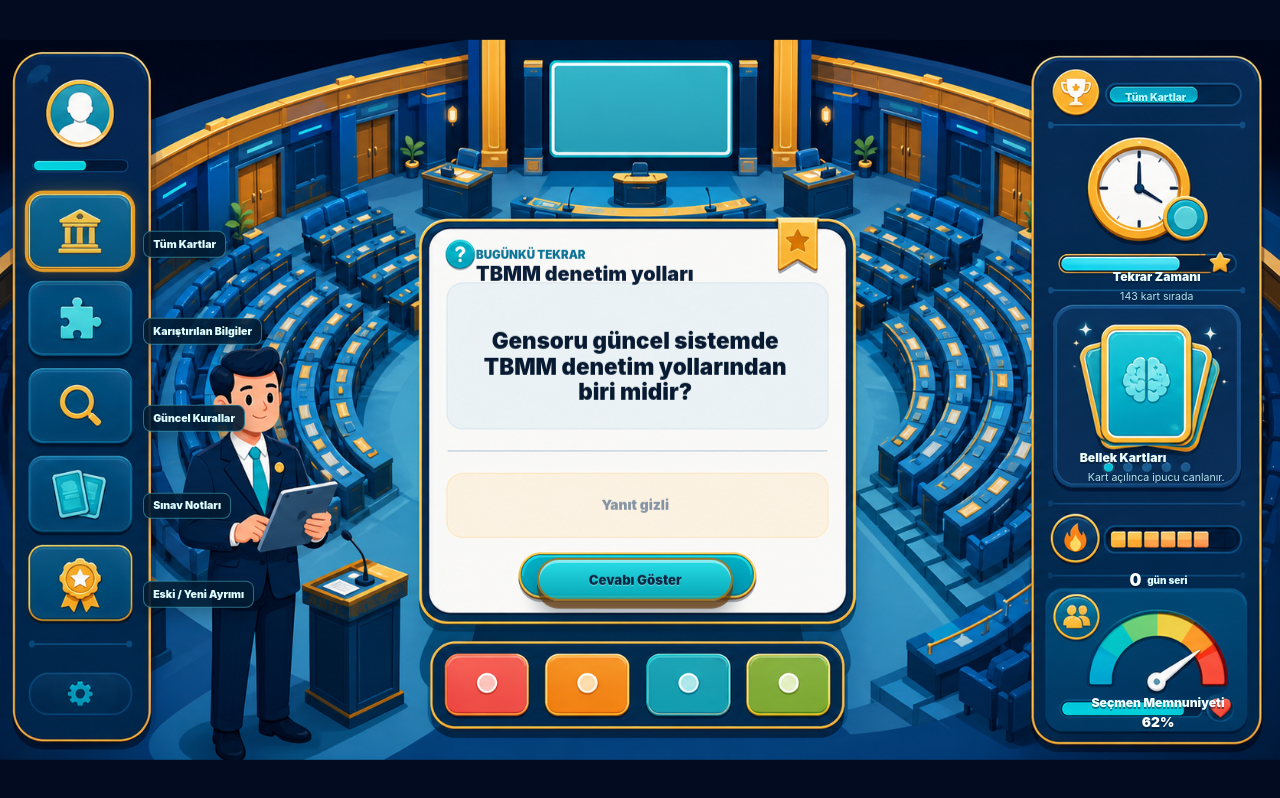
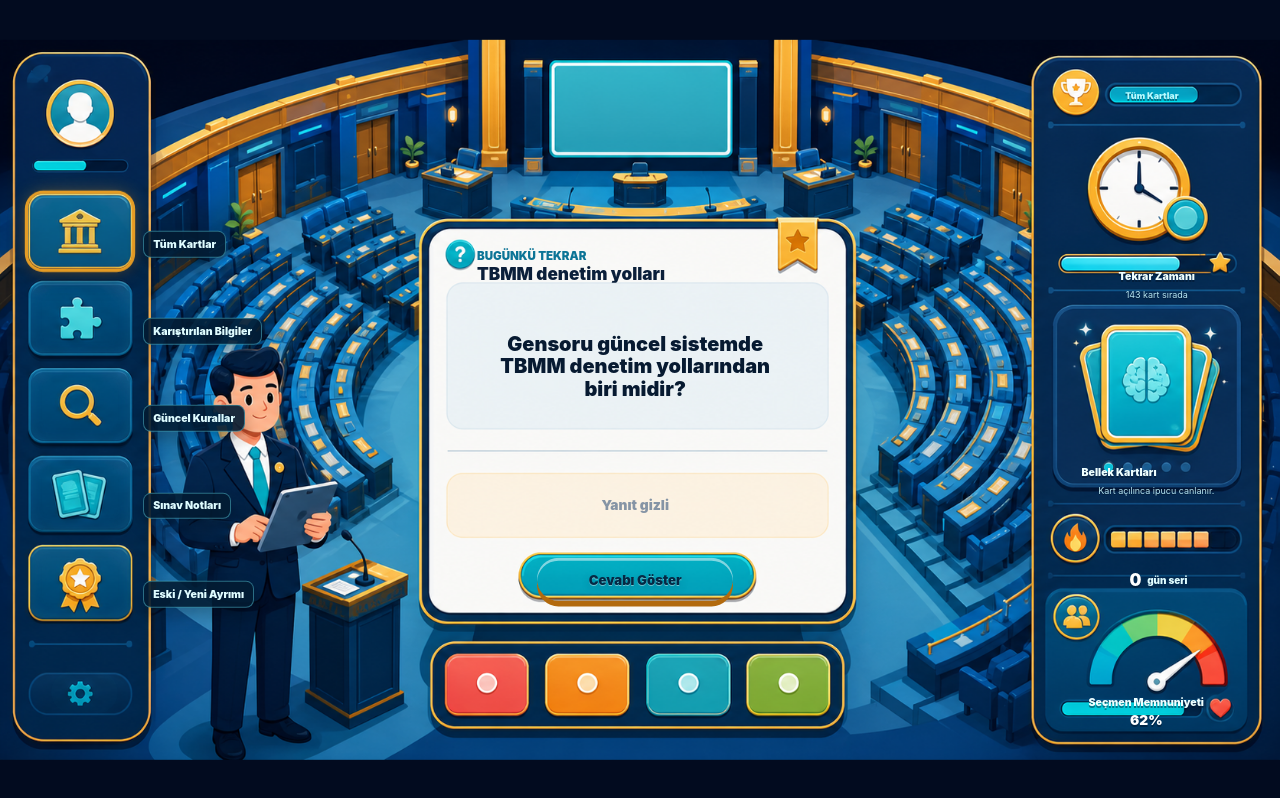
Before and after one commit to sl0wlearn3r/cse_cit_basic, a React (Vite) app: page / in a window 1280 px wide. Built offline with nearby package versions, Linux system fonts and the light colour scheme.

Commit message:
Polish reference art overlays

```diff
--- a/src/styles.css
+++ b/src/styles.css
@@ -1626,7 +1626,7 @@ button:focus-visible {
     top: 50%;
     overflow: hidden;
     color: #b8fbff;
-    font-size: clamp(0.64rem, 0.68vw, 0.78rem);
+    font-size: clamp(0.56rem, 0.6vw, 0.72rem);
     font-weight: 950;
     line-height: 1;
     text-overflow: ellipsis;
@@ -1658,7 +1658,7 @@ button:focus-visible {
   .satisfaction-block h2 {
     margin: 0;
     color: #efffff;
-    font-size: clamp(0.76rem, 0.84vw, 1rem);
+    font-size: clamp(0.66rem, 0.72vw, 0.88rem);
     font-weight: 950;
     line-height: 1.05;
     text-shadow: 0 2px 0 rgba(0, 18, 38, 0.46);
@@ -1668,7 +1668,7 @@ button:focus-visible {
   .mnemonic-copy p {
     margin: 0.42rem 0 0;
     color: #b7e7f3;
-    font-size: clamp(0.66rem, 0.72vw, 0.84rem);
+    font-size: clamp(0.56rem, 0.62vw, 0.76rem);
     line-height: 1.25;
     text-align: center;
     text-shadow: 0 1px 0 rgba(0, 18, 38, 0.5);
@@ -1678,16 +1678,16 @@ button:focus-visible {
     right: 2.72%;
     top: 37.25%;
     width: 13.9%;
-    height: 25.1%;
+    height: 28.1%;
     display: grid;
     align-content: end;
   }
 
   .mnemonic-copy {
     position: absolute;
-    left: 7%;
-    right: 7%;
-    bottom: 2.7%;
+    left: 8%;
+    right: 8%;
+    bottom: 7.4%;
     display: block;
   }
 
@@ -1695,7 +1695,7 @@ button:focus-visible {
     display: -webkit-box;
     overflow: hidden;
     -webkit-box-orient: vertical;
-    -webkit-line-clamp: 3;
+    -webkit-line-clamp: 2;
   }
 
   .streak-block {
@@ -1732,9 +1732,9 @@ button:focus-visible {
   }
 
   .satisfaction-block {
-    right: 2.98%;
+    right: 5.55%;
     top: 91.2%;
-    width: 13.1%;
+    width: 9.8%;
     text-align: center;
   }
 
@@ -1792,9 +1792,9 @@ button:focus-visible {
 
   .card-header {
     position: absolute;
-    left: 13.6%;
-    top: 7.5%;
-    width: 72%;
+    left: 13.8%;
+    top: 7.65%;
+    width: 65.5%;
     min-height: 10%;
     display: block;
     padding: 0;
@@ -1812,9 +1812,13 @@ button:focus-visible {
   .card-header h1 {
     margin: 0.18rem 0 0;
     color: #0b1f3a;
-    font-size: clamp(1.12rem, 1.55vw, 1.72rem);
+    display: -webkit-box;
+    overflow: hidden;
+    -webkit-box-orient: vertical;
+    -webkit-line-clamp: 2;
+    font-size: clamp(1rem, 1.34vw, 1.48rem);
     font-weight: 950;
-    line-height: 1.02;
+    line-height: 1.04;
   }
 
   .prompt-panel {
@@ -1835,11 +1839,11 @@ button:focus-visible {
   }
 
   .prompt-panel p {
-    max-width: 92%;
+    max-width: 90%;
     color: #071a31;
-    font-size: clamp(1.08rem, 1.75vw, 2.05rem);
+    font-size: clamp(1rem, 1.56vw, 1.88rem);
     font-weight: 950;
-    line-height: 1.16;
+    line-height: 1.12;
     text-align: center;
   }
 
@@ -1899,36 +1903,32 @@ button:focus-visible {
     height: 10.5%;
     min-height: 0;
     margin: 0;
-    color: #062742;
-    border: 0.16rem solid rgba(176, 105, 13, 0.85);
+    color: #052944;
+    border: 0;
     border-radius: 999rem;
-    background: linear-gradient(180deg, rgba(50, 232, 238, 0.82), rgba(7, 169, 183, 0.88));
-    box-shadow:
-      0 0.48rem 0 rgba(98, 55, 7, 0.72),
-      0 0.9rem 1.15rem rgba(0, 20, 40, 0.36),
-      inset 0 0.18rem 0 rgba(255, 255, 255, 0.48);
+    background: transparent;
+    box-shadow: none;
     font-size: clamp(0.82rem, 0.9vw, 1rem);
     font-weight: 950;
-    text-shadow: 0 1px 0 rgba(255, 255, 255, 0.42);
-    transform: translateY(-0.18rem);
-    transition: filter 150ms ease, transform 150ms ease, box-shadow 150ms ease;
+    text-shadow:
+      0 1px 0 rgba(255, 255, 255, 0.42),
+      0 0.22rem 0.5rem rgba(0, 23, 44, 0.18);
+    transition: background 150ms ease, box-shadow 150ms ease, filter 150ms ease;
   }
 
   .reveal-button:hover {
-    filter: brightness(1.08);
-    transform: translateY(-0.34rem);
+    background: rgba(255, 255, 255, 0.06);
     box-shadow:
-      0 0.64rem 0 rgba(98, 55, 7, 0.72),
-      0 1.15rem 1.35rem rgba(0, 20, 40, 0.4),
-      inset 0 0.18rem 0 rgba(255, 255, 255, 0.52);
+      0 0 0 0.16rem rgba(255, 221, 121, 0.58),
+      0 0.7rem 1rem rgba(0, 20, 40, 0.3),
+      inset 0 0 1.1rem rgba(255, 255, 255, 0.16);
   }
 
   .reveal-button:active {
-    transform: translateY(0.16rem);
+    background: rgba(5, 48, 78, 0.08);
     box-shadow:
-      0 0.22rem 0 rgba(98, 55, 7, 0.72),
-      0 0.4rem 0.7rem rgba(0, 20, 40, 0.32),
-      inset 0 0.32rem 0.65rem rgba(0, 0, 0, 0.14);
+      0 0 0 0.12rem rgba(103, 232, 249, 0.42),
+      inset 0 0.35rem 0.85rem rgba(0, 0, 0, 0.16);
   }
 
   .feedback-line {
@@ -1955,20 +1955,19 @@ button:focus-visible {
     min-height: 0;
     display: grid;
     place-items: end center;
-    padding: 0 0 14%;
+    padding: 0 0 8%;
     color: #fff;
-    border: 0.16rem solid rgba(255, 255, 255, 0.28);
+    border: 0;
     border-radius: 0.72rem;
-    box-shadow:
-      0 0.38rem 0 rgba(1, 18, 36, 0.58),
-      0 0.72rem 1rem rgba(0, 20, 40, 0.3),
-      inset 0 0.16rem 0 rgba(255, 255, 255, 0.34);
+    background: transparent !important;
+    box-shadow: none;
     font-size: clamp(0.72rem, 0.82vw, 0.95rem);
     font-weight: 950;
     line-height: 1;
-    text-shadow: 0 2px 0 rgba(0, 27, 51, 0.4);
-    transform: translateY(-0.18rem);
-    transition: filter 150ms ease, transform 150ms ease, box-shadow 150ms ease;
+    text-shadow:
+      0 2px 0 rgba(0, 27, 51, 0.46),
+      0 0.18rem 0.45rem rgba(0, 27, 51, 0.35);
+    transition: background 150ms ease, box-shadow 150ms ease, filter 150ms ease;
   }
 
   .review-button span {
@@ -1976,36 +1975,34 @@ button:focus-visible {
   }
 
   .review-button:hover {
-    transform: translateY(-0.36rem);
-    filter: brightness(1.08);
+    background: rgba(255, 255, 255, 0.07) !important;
     box-shadow:
-      0 0.55rem 0 rgba(1, 18, 36, 0.58),
-      0 0.95rem 1.2rem rgba(0, 20, 40, 0.34),
-      inset 0 0.16rem 0 rgba(255, 255, 255, 0.38);
+      0 0 0 0.15rem var(--review-glow),
+      0 0.68rem 1rem rgba(0, 20, 40, 0.32),
+      inset 0 0 1rem rgba(255, 255, 255, 0.18);
   }
 
   .review-button:active {
-    transform: translateY(0.12rem) scale(0.99);
+    background: rgba(0, 28, 48, 0.12) !important;
     box-shadow:
-      0 0.2rem 0 rgba(1, 18, 36, 0.58),
-      0 0.35rem 0.7rem rgba(0, 20, 40, 0.28),
-      inset 0 0.32rem 0.62rem rgba(0, 0, 0, 0.14);
+      0 0 0 0.12rem var(--review-glow),
+      inset 0 0.35rem 0.78rem rgba(0, 0, 0, 0.18);
   }
 
   .review-button.forgot {
-    background: linear-gradient(180deg, rgba(255, 109, 114, 0.92), rgba(229, 72, 77, 0.96)) !important;
+    --review-glow: rgba(255, 109, 114, 0.72);
   }
 
   .review-button.hard {
-    background: linear-gradient(180deg, rgba(255, 187, 76, 0.94), rgba(245, 158, 11, 0.96)) !important;
+    --review-glow: rgba(255, 187, 76, 0.72);
   }
 
   .review-button.remembered {
-    background: linear-gradient(180deg, rgba(52, 224, 232, 0.92), rgba(14, 165, 179, 0.96)) !important;
+    --review-glow: rgba(52, 224, 232, 0.72);
   }
 
   .review-button.easy {
-    background: linear-gradient(180deg, rgba(172, 219, 88, 0.94), rgba(117, 168, 44, 0.96)) !important;
+    --review-glow: rgba(172, 219, 88, 0.72);
   }
 }
 
```
